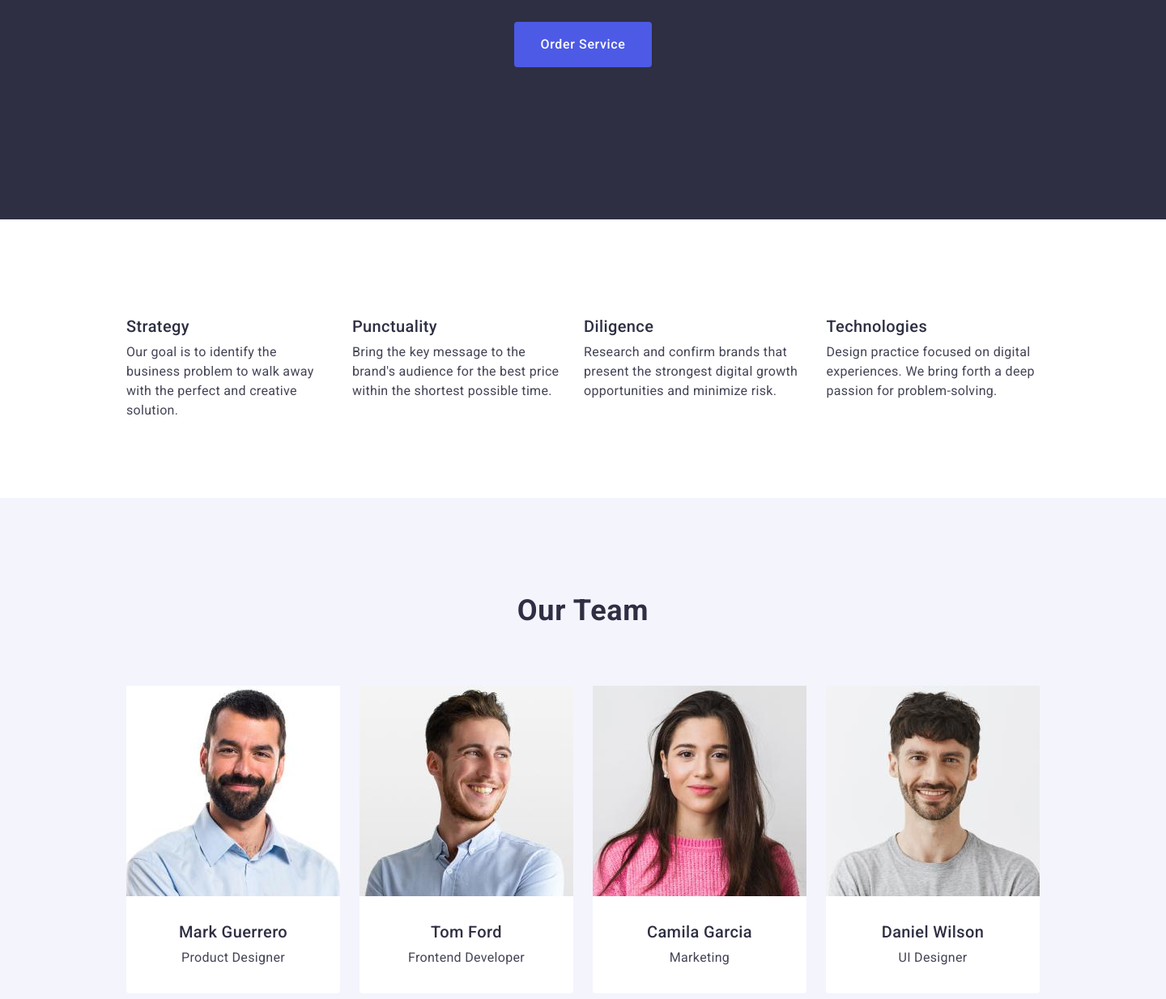
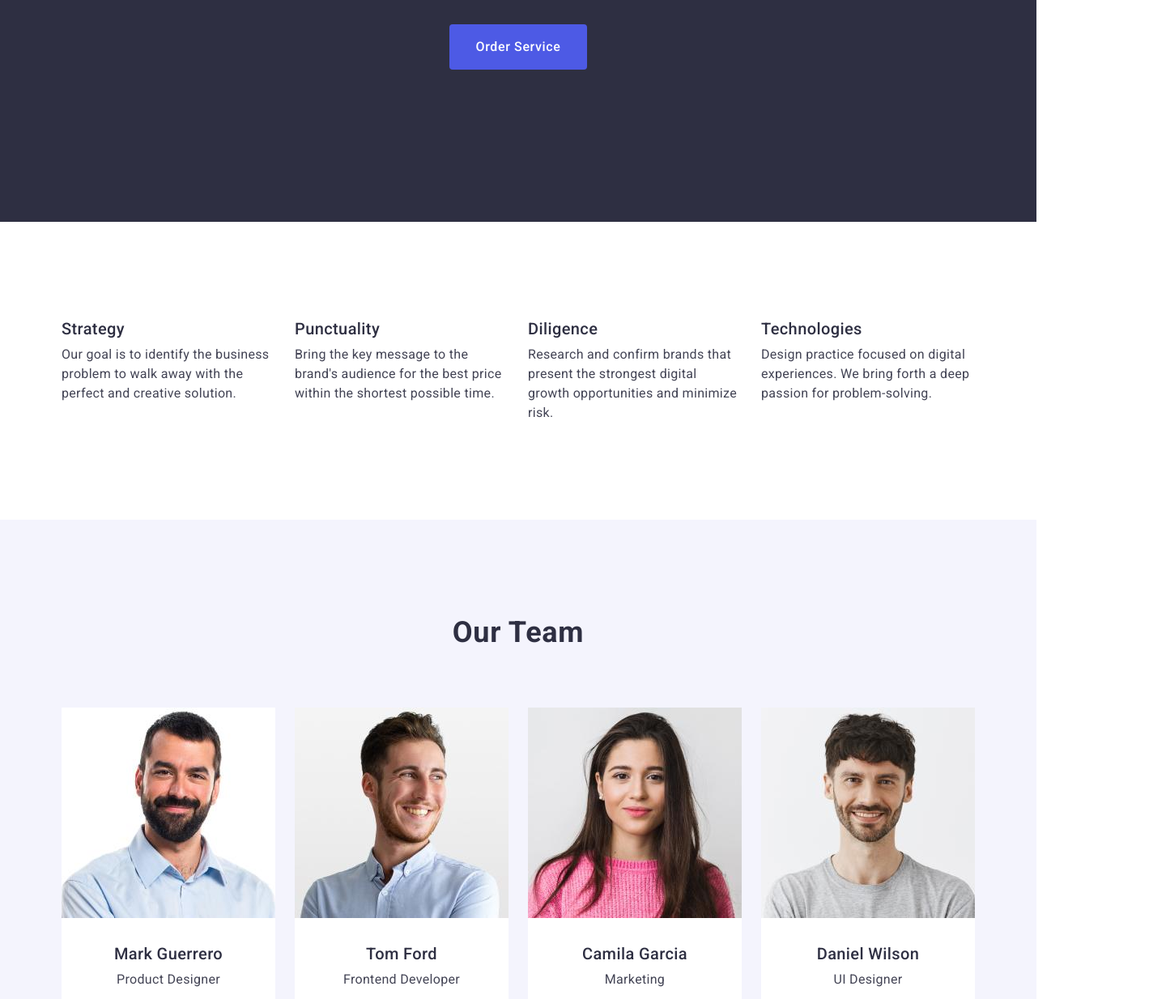
Before and after one commit to Toxes13/goit-markup-hw-03-1, a plain HTML site: page index.html in a window 1280 px wide. Shown: the part 399-1633 px from the top of the page at 81% size, 1440 px wide, since content can reach past the window. Drawn offline with nearby package versions, Linux system fonts and the light colour scheme.

Commit message:
add Ivan

```diff
--- a/css/style.css
+++ b/css/style.css
@@ -68,7 +68,6 @@ body {
     text-transform: uppercase;
     color: var(--IRIS, #4D5AE5);
     margin-right: 76px;
-    padding: 24px 0;
 }
 
 .page-logo-header-span {
@@ -88,10 +87,11 @@ body {
 .menu-link:focus {
      color: #404BBF;
 }
-
+/*
 .menu-item {
     gap:40px
-}
+    padding: 24px 0;
+}*/
 
 .page-navigator {
     align-items: center;
@@ -101,6 +101,7 @@ body {
 .page-navigator .menu {
     display: flex;
     gap: 40px;
+    padding: 24px 0;
 }
 
 .page-header .container {
@@ -143,10 +144,10 @@ body {
 
 /* ======== HERO STYLES ======== */
 .hero {
-    width: 1440px;
+    /*width: 1440px;
     height: 600px;
     margin-left: auto;
-    margin-right: auto;
+    margin-right: auto;*/
     padding-top: 188px;
     padding-bottom: 188px;
     background: var(--NAVY-BLUE, #2E2F42);
@@ -190,13 +191,6 @@ body {
 /* ======== /HERO STYLES ======== */
 
 /* ======== ABOUT COMPANY STYLES ======== */
-.company {
-    background: #FFFFFF;
-    width: 1440px;
-    height: 344px;
-    margin-left: auto;
-    margin-right: auto;
-}
 
 .company-title {
     font-size: 20px;
@@ -219,14 +213,18 @@ body {
     gap: 24px;
 }
 
+.company-item {
+    width: 264px;
+}
+
 /* ======== /ABOUT COMPANY STYLES ======== */
 
 /* ========  OUR TEAM STYLES ======== */
 .team {
-    width: 1440px;
+   /* width: 1440px;
     height: 732px;
     margin-left: auto;
-    margin-right: auto;
+    margin-right: auto;*/
     background: var(--CLOUD, #F4F4FD);
 }
 
@@ -274,7 +272,7 @@ body {
     padding: 32px 0;
 }
 
-}
+
 /* ======== /OUR TEAM STYLES ======== */
 
 /* ======== PORTFOLIO STYLES ======== */
@@ -333,10 +331,10 @@ body {
 
 /* ======== FOOTER STYLES ======== */
 .page-footer {
-    width: 1440px;
+    /*width: 1440px;
     height: 312px;
     margin-right: auto;
-    margin-left: auto;
+    margin-left: auto;*/
     padding-top: 100px;
     padding-bottom: 100px;
     background: var(--NAVY-BLUE, #2E2F42);
```
